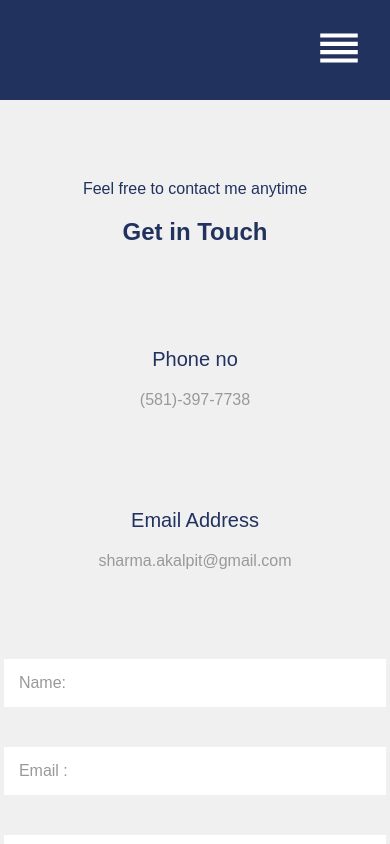
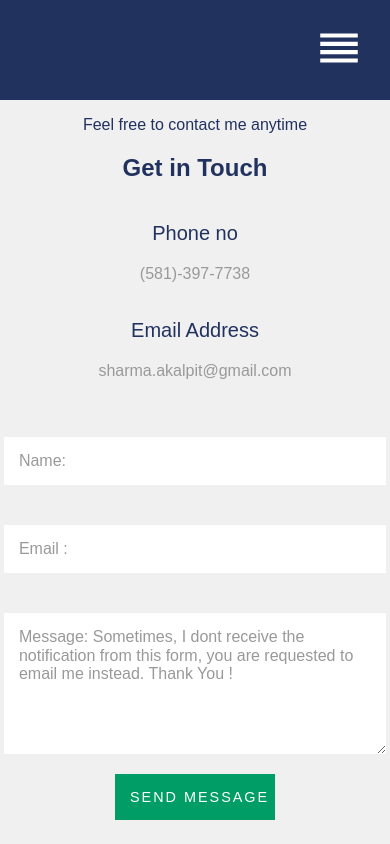
Before and after one commit to skininja673/Portfolio-React, a React (Create React App) app: page /contact in a window 390 px wide. Shown: the top 844 px of the page. Built offline with nearby package versions, Linux system fonts and the light colour scheme.

Commit message:
fixed form styling on mobile

```diff
--- a/src/styles/ContactForm.css
+++ b/src/styles/ContactForm.css
@@ -97,6 +97,13 @@
 }
 
 @media only screen and (max-width: 900px) {
+    .heading {
+        margin-top: 10px;
+    }
+    .content .contactInfo .contactInfoBx {
+        margin-top: 0px;
+    }
+    /* ---------- */
     .contact {
         width: 98%;
     }
@@ -108,9 +115,6 @@
     .contactInfoBx {
         display: flex;
         flex-direction: column;
-    }
-    .contactInfoBx .box {
-        margin: 2rem 0px;
     }
 }
 
```
